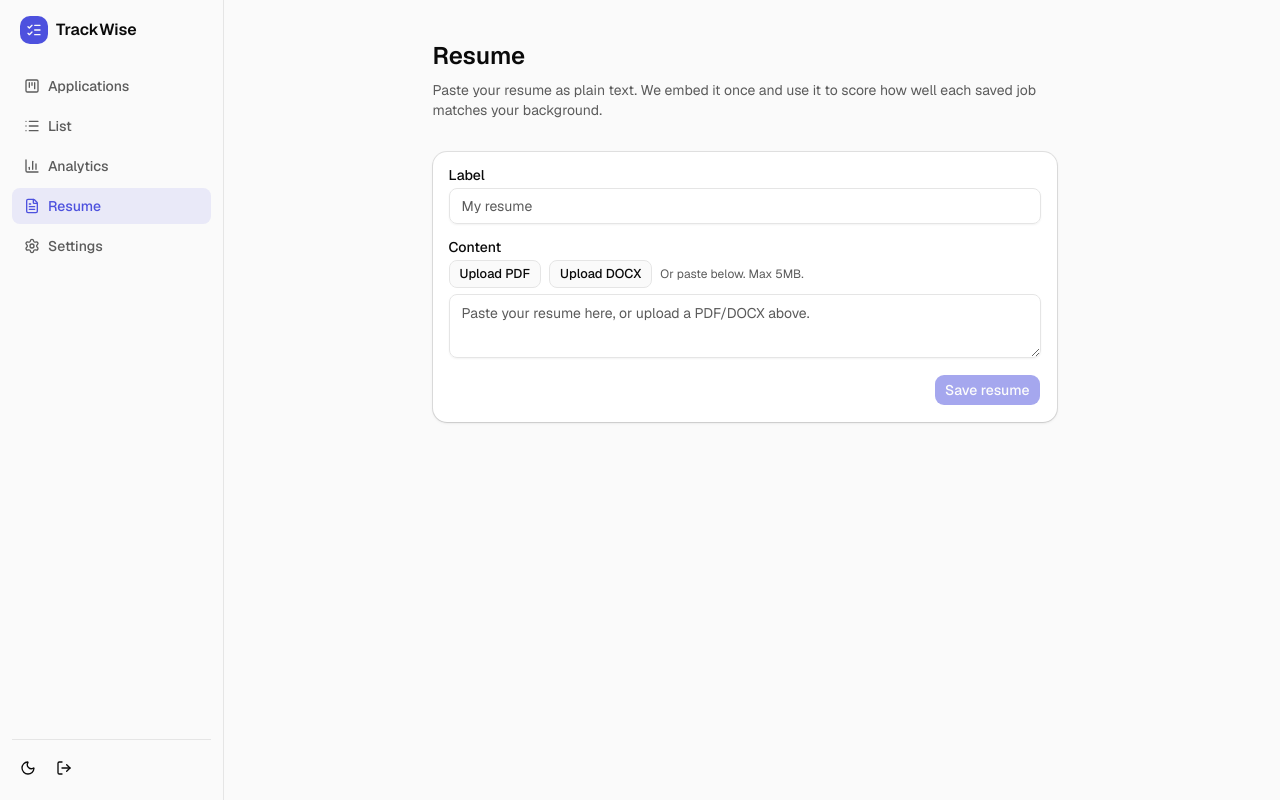
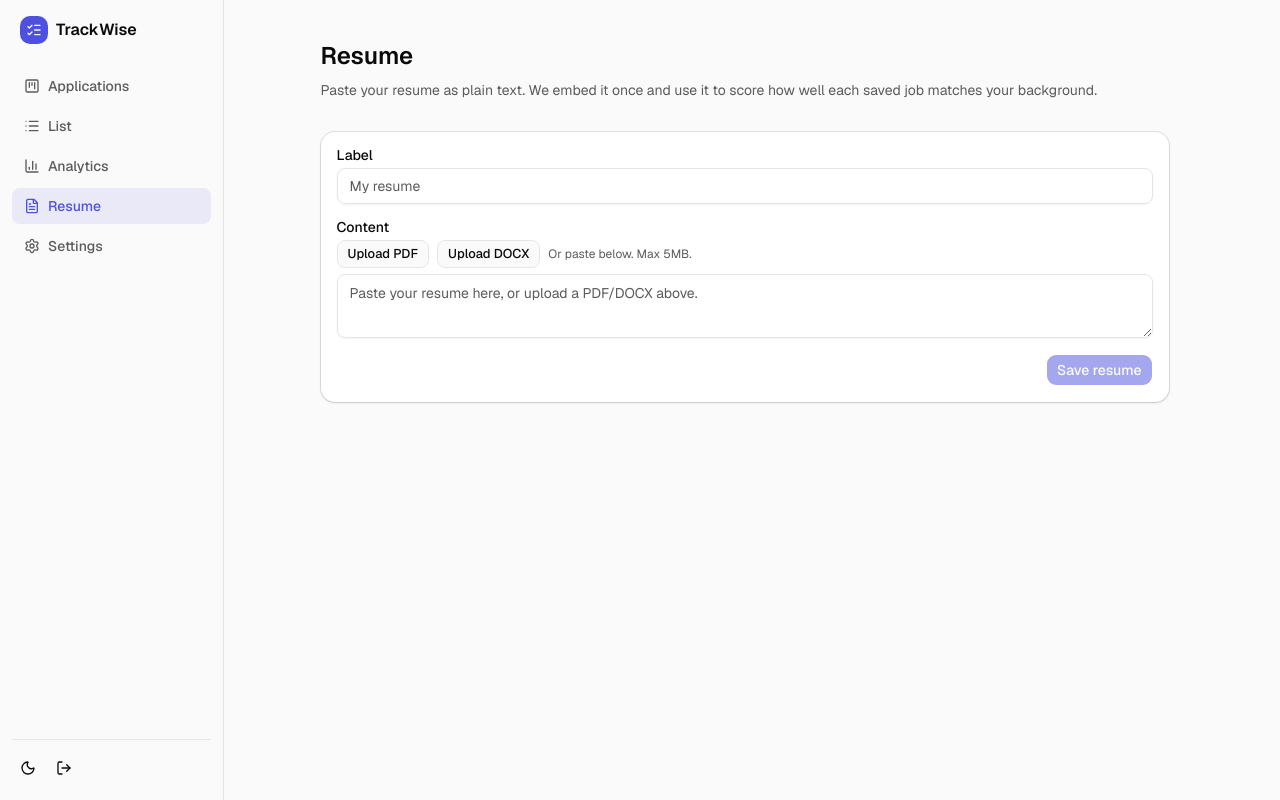
Before and after one commit to BandonC/TrackWise, a Next.js app in the folder apps/dashboard/: page /resume in a window 1280 px wide. Built offline with nearby package versions, Linux system fonts and the light colour scheme; no server answers; the database is empty.

Commit message:
feat(dashboard): widen the resume page

```diff
--- a/apps/dashboard/app/(app)/resume/page.tsx
+++ b/apps/dashboard/app/(app)/resume/page.tsx
@@ -35,7 +35,7 @@ export default async function ResumePage() {
     `voyage-3-chunked:${resume?.content?.trim() ?? ''}`
 
   return (
-    <main className="mx-auto w-full max-w-2xl space-y-8 px-6 py-10">
+    <main className="mx-auto w-full max-w-4xl space-y-8 px-6 py-10">
       <header className="space-y-2">
         <h1 className="font-heading text-2xl font-semibold">Resume</h1>
         <p className="text-sm text-muted-foreground">
```
